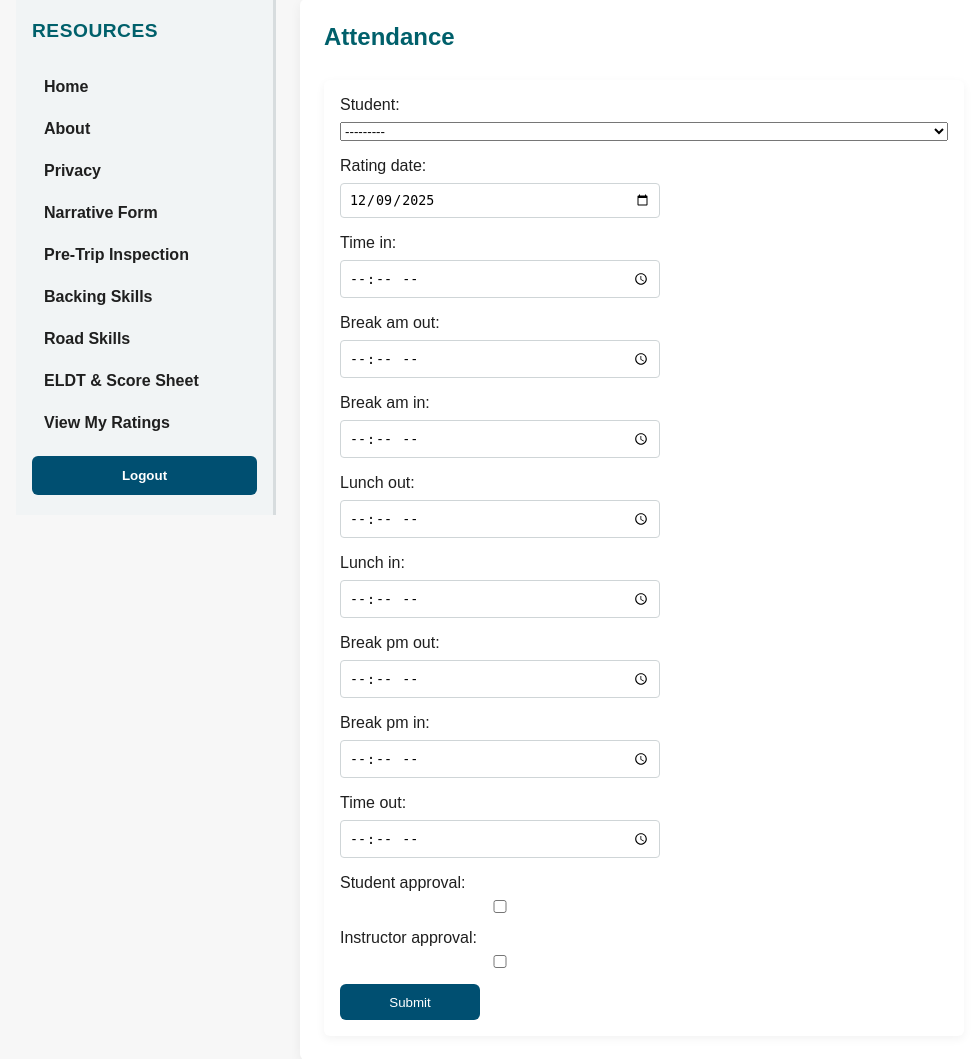
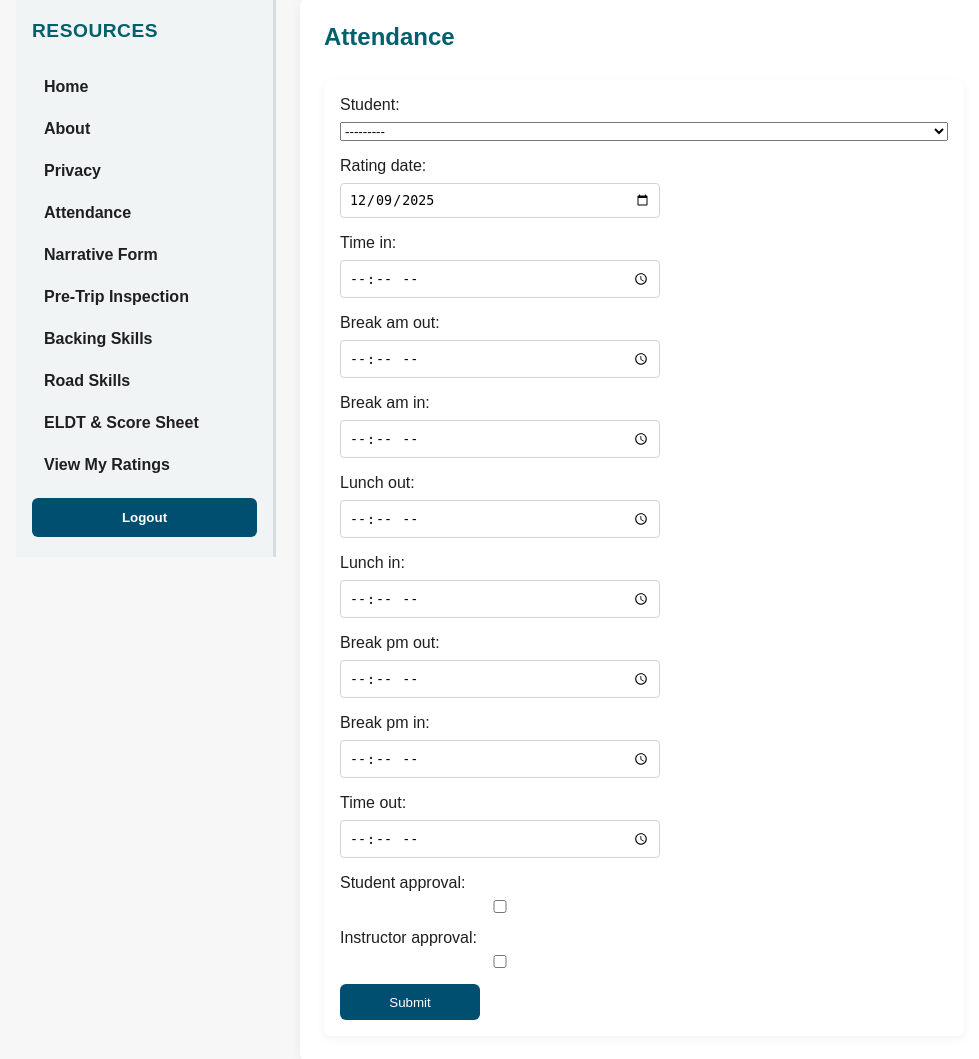
Before and after one commit to waynelargent/cc20cdl, a Django app: page /ratings/attendance/ in a window 1280 px wide. Shown: the part 192-1251 px from the top of the page, without its empty margins (8-987 px from the left). Run offline with Django 5.2, Linux system fonts and the light colour scheme; the visitor is signed in with stand-in values (Sample User, id 1); data comes from the database, SQL or seed files in the repository.

Commit message:
Add Attendance link to authenticated user menu
Introduced a new 'Attendance' navigation link for authenticated users in the layout template. The link highlights as active when the user is on the /ratings/attendance/ page.

```diff
--- a/myproject/templates/layout.html
+++ b/myproject/templates/layout.html
@@ -71,6 +71,7 @@
                     <li><a href="/about/" class="{% if request.path|slice:':7' == '/about/' %}active{% endif %}">About</a></li>
                     <li><a href="/privacy/" class="{% if request.path|slice:':9' == '/privacy/' %}active{% endif %}">Privacy</a></li>
                     {% if user.is_authenticated %}
+                        <li><a href="/ratings/attendance/" class="{% if request.path|slice:':19' == '/ratings/attendance/' %}active{% endif %}">Attendance</a></li>
                         <li><a href="/ratings/narrative/" class="{% if request.path|slice:':19' == '/ratings/narrative/' %}active{% endif %}">Narrative Form</a></li>
                         <li><a href="/ratings/pre-trip-insp/" class="{% if request.path|slice:':23' == '/ratings/pre-trip-insp/' %}active{% endif %}">Pre-Trip Inspection</a></li>
                         <li><a href="/ratings/backing-skills/" class="{% if request.path|slice:':24' == '/ratings/backing-skills/' %}active{% endif %}">Backing Skills</a></li>
```
